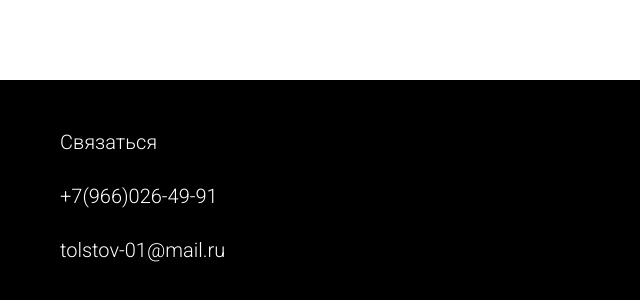
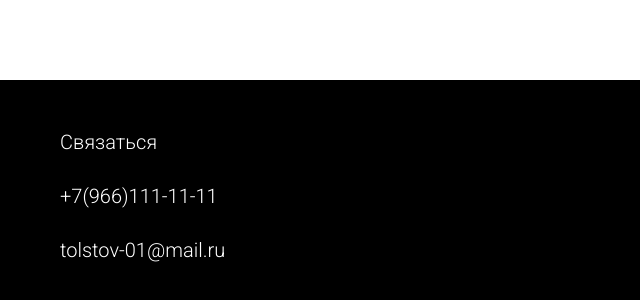
Before and after one commit to Alex011-cpu/Alex011-cpu.github.io, a plain HTML site: page kurs/kurs.html in a window 1280 px wide. Shown: the part 7593-7893 px from the top of the page, 0-640 px from the left. Drawn offline with nearby package versions, Linux system fonts and the light colour scheme.

Commit message:
Add files via upload

```diff
--- a/kurs/kurs.html
+++ b/kurs/kurs.html
@@ -267,7 +267,7 @@
 			<div class="contuct">
 				<p>Связаться</p>
 				<div class="number">
-					<p>+7(966)026-49-91</p>
+					<p>+7(966)111-11-11</p>
 				</div>
 				<div class="mail">
 					<p>tolstov-01@mail.ru</p>
```
